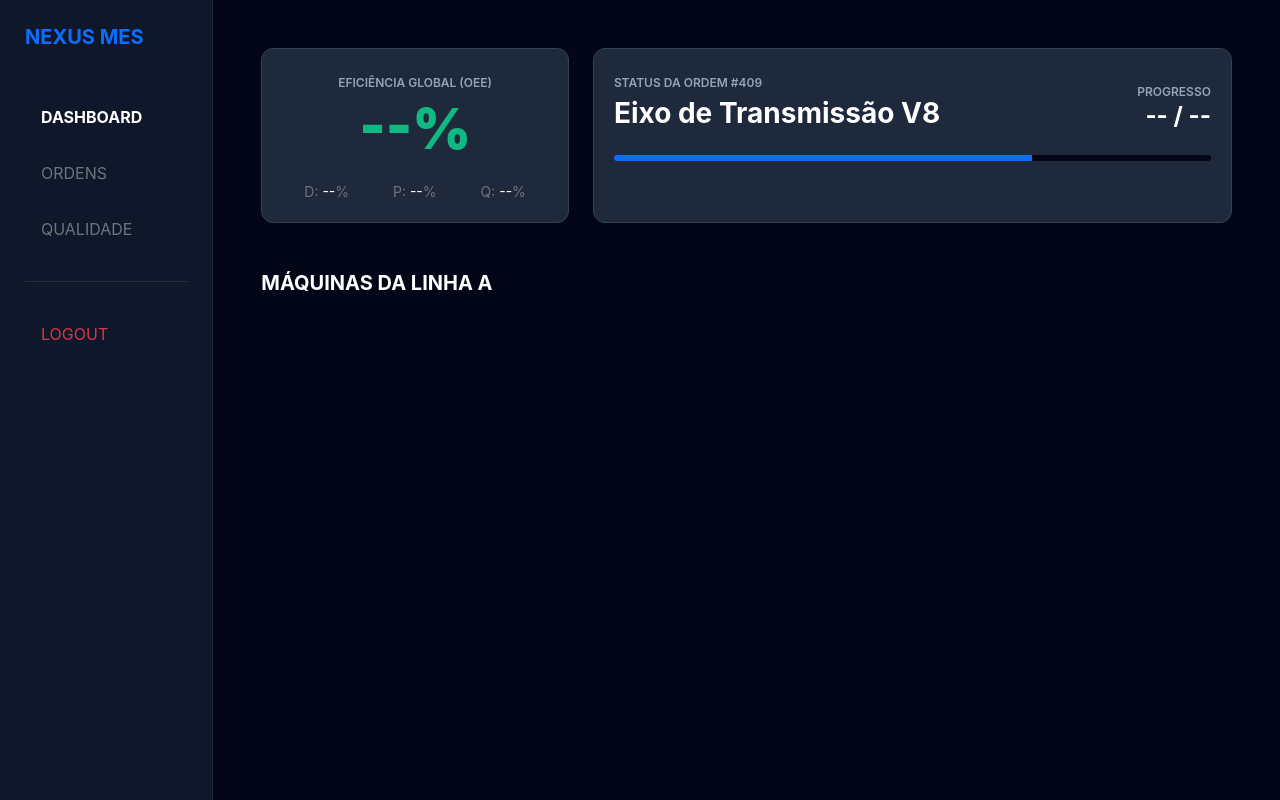
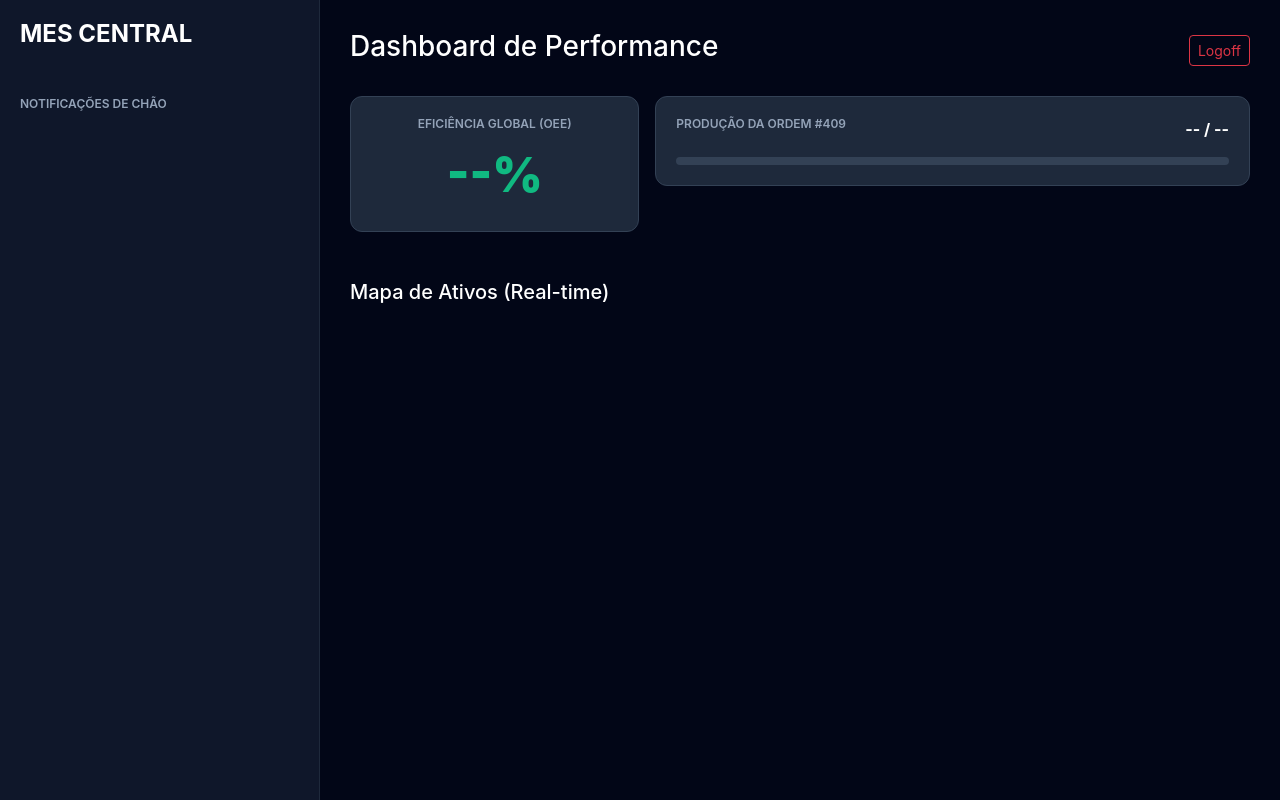
Before and after one commit to luizasilva08/seguranca-da-informacao, a Flask app: template templates/mes.html in a window 1280 px wide. Run offline with Flask 3, Linux system fonts and the light colour scheme; the template is opened without the code that fills it, so the values that code supplies are empty.

Commit message:
Update mes.html

```diff
--- a/templates/mes.html
+++ b/templates/mes.html
@@ -2,98 +2,89 @@
 <html lang="pt-BR">
 <head>
     <meta charset="UTF-8">
-    <title>Nexus MES | Gestão de Fábrica</title>
+    <title>MES Production Intelligence</title>
     <link href="https://cdn.jsdelivr.net/npm/bootstrap@5.3.0/dist/css/bootstrap.min.css" rel="stylesheet">
     <style>
         body { background: #020617; color: #ffffff; font-family: 'Inter', sans-serif; }
-        .sidebar { background: #0f172a; border-right: 1px solid #1e293b; height: 100vh; padding: 25px; }
-        .kpi-box { background: #1e293b; border-radius: 12px; padding: 20px; border: 1px solid #334155; height: 100%; }
-        .oee-number { font-size: 3.5rem; font-weight: 900; color: #10b981; line-height: 1; }
-        .machine-card { background: #0f172a; border-radius: 8px; border: 1px solid #1e293b; padding: 15px; }
-        .progress { background: #020617; height: 6px; }
-        .text-label { color: #94a3b8; font-size: 0.75rem; text-transform: uppercase; font-weight: 600; }
+        .side-panel { background: #0f172a; border-right: 1px solid #1e293b; height: 100vh; padding: 20px; }
+        .main-content { padding: 30px; height: 100vh; overflow-y: auto; }
+        .kpi-card { background: #1e293b; border-radius: 12px; padding: 20px; border: 1px solid #334155; }
+        .machine-status { background: #0f172a; border: 1px solid #1e293b; border-radius: 8px; padding: 15px; margin-bottom: 10px; }
+        .oee-val { font-size: 3rem; font-weight: 900; color: #10b981; }
+        .progress { height: 8px; background: #334155; }
+        .progress-bar { background: #38bdf8; }
+        h6 { color: #94a3b8; font-weight: 600; text-transform: uppercase; font-size: 0.75rem; }
     </style>
 </head>
 <body>
     <div class="container-fluid">
         <div class="row">
-            <div class="col-md-2 sidebar">
-                <h5 class="fw-bold text-primary mb-5">NEXUS MES</h5>
-                <nav class="nav flex-column gap-3">
-                    <a href="#" class="nav-link text-white active fw-bold">DASHBOARD</a>
-                    <a href="#" class="nav-link text-secondary">ORDENS</a>
-                    <a href="#" class="nav-link text-secondary">QUALIDADE</a>
-                    <hr class="border-secondary">
-                    <a href="/logout" class="nav-link text-danger">LOGOUT</a>
-                </nav>
+            <div class="col-md-3 side-panel">
+                <h4 class="fw-bold mb-4">MES CENTRAL</h4>
+                <div id="alertas" class="mt-5">
+                    <h6>Notificações de Chão</h6>
+                    </div>
             </div>
-            <div class="col-md-10 p-5">
-                <div class="row g-4 mb-5">
+            <div class="col-md-9 main-content">
+                <div class="d-flex justify-content-between align-items-center mb-4">
+                    <h3>Dashboard de Performance</h3>
+                    <a href="/logout" class="btn btn-sm btn-outline-danger">Logoff</a>
+                </div>
+
+                <div class="row g-3">
                     <div class="col-md-4">
-                        <div class="kpi-box text-center">
-                            <span class="text-label">Eficiência Global (OEE)</span>
-                            <div class="oee-number mt-2" id="oee-val">--%</div>
-                            <div class="d-flex justify-content-around mt-4 small text-secondary">
-                                <div>D: <span class="text-white" id="oee-d">--</span>%</div>
-                                <div>P: <span class="text-white" id="oee-p">--</span>%</div>
-                                <div>Q: <span class="text-white" id="oee-q">--</span>%</div>
-                            </div>
+                        <div class="kpi-card text-center">
+                            <h6>Eficiência Global (OEE)</h6>
+                            <div class="oee-val" id="oee-g">--%</div>
                         </div>
                     </div>
                     <div class="col-md-8">
-                        <div class="kpi-box">
-                            <div class="d-flex justify-content-between align-items-end">
-                                <div>
-                                    <span class="text-label">Status da Ordem #409</span>
-                                    <h3 class="fw-bold mt-1">Eixo de Transmissão V8</h3>
-                                </div>
-                                <div class="text-end">
-                                    <span class="text-label">Progresso</span>
-                                    <h4 id="prod-txt" class="fw-bold">-- / --</h4>
-                                </div>
+                        <div class="kpi-card">
+                            <div class="d-flex justify-content-between">
+                                <h6>Produção da Ordem #409</h6>
+                                <span id="prod-txt" class="fw-bold">-- / --</span>
                             </div>
                             <div class="progress mt-3">
-                                <div id="prod-bar" class="progress-bar bg-primary" style="width: 70%"></div>
+                                <div id="prod-bar" class="progress-bar" style="width: 0%"></div>
                             </div>
                         </div>
                     </div>
                 </div>
 
-                <h5 class="fw-bold mb-4">MÁQUINAS DA LINHA A</h5>
-                <div class="row g-3" id="maq-grid"></div>
+                <h5 class="mt-5 mb-3">Mapa de Ativos (Real-time)</h5>
+                <div class="row g-3" id="maq-grid">
+                    </div>
             </div>
         </div>
     </div>
-
     <script>
-        async function refresh() {
+        async function load() {
             const res = await fetch('/api/mes_data');
             const d = await res.json();
 
-            document.getElementById('oee-val').innerText = d.kpis.oee + "%";
-            document.getElementById('oee-d').innerText = d.kpis.disponibilidade;
-            document.getElementById('oee-p').innerText = d.kpis.performance;
-            document.getElementById('oee-q').innerText = d.kpis.qualidade;
-            document.getElementById('prod-txt').innerText = `${d.producao.boas} / ${d.producao.meta}`;
-            document.getElementById('prod-bar').style.width = (d.producao.boas / d.producao.meta * 100) + "%";
+            document.getElementById('oee-g').innerText = d.oee.global + "%";
+            document.getElementById('prod-txt').innerText = `${d.producao.atual} / ${d.producao.meta}`;
+            document.getElementById('prod-bar').style.width = (d.producao.atual / d.producao.meta * 100) + "%";
 
-            document.getElementById('maq-grid').innerHTML = d.status_maquinas.map(m => `
+            document.getElementById('maq-grid').innerHTML = d.maquinas.map(m => `
                 <div class="col-md-3">
-                    <div class="machine-card">
-                        <div class="d-flex justify-content-between">
-                            <span class="fw-bold text-white">${m.tag}</span>
-                            <span class="badge bg-${m.cor} border-0" style="font-size:0.6rem">${m.status}</span>
+                    <div class="machine-status">
+                        <div class="d-flex justify-content-between align-items-center">
+                            <span class="fw-bold">${m.id}</span>
+                            <span class="badge ${m.status=='Ativa'?'bg-success':'bg-danger'}">${m.status}</span>
                         </div>
-                        <div class="mt-3">
-                            <span class="text-label" style="font-size:0.6rem">Eficiência Individual</span>
-                            <div class="fs-4 fw-bold text-white">${m.eficiencia}</div>
-                        </div>
+                        <div class="mt-3 small text-muted">Carga: ${m.load}%</div>
+                        <div class="progress mt-1" style="height:4px"><div class="progress-bar" style="width:${m.load}%"></div></div>
                     </div>
                 </div>
             `).join('');
+
+            document.getElementById('alertas').innerHTML = '<h6>Notificações</h6>' + d.alertas.map(a => `
+                <div class="alert alert-dark p-2" style="font-size:0.8rem; background:#1e293b; border:none; color:#fff">⚠️ ${a}</div>
+            `).join('');
         }
-        setInterval(refresh, 3000);
-        refresh();
+        setInterval(load, 3000);
+        load();
     </script>
 </body>
 </html>
```
